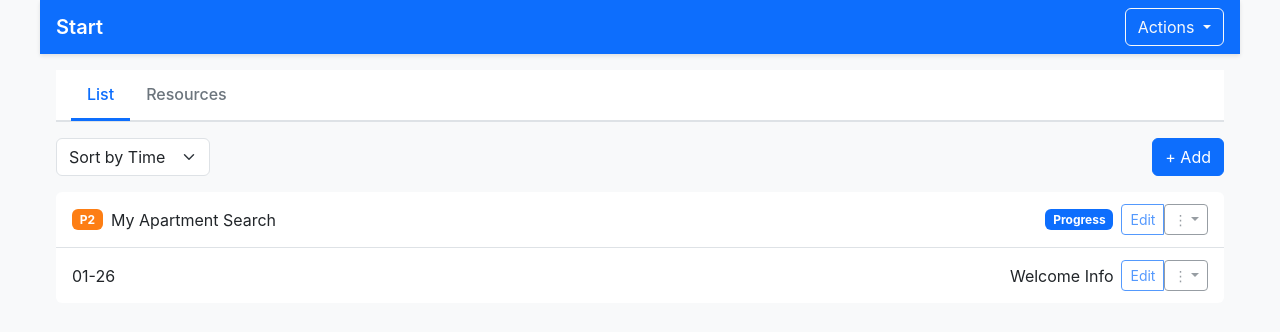
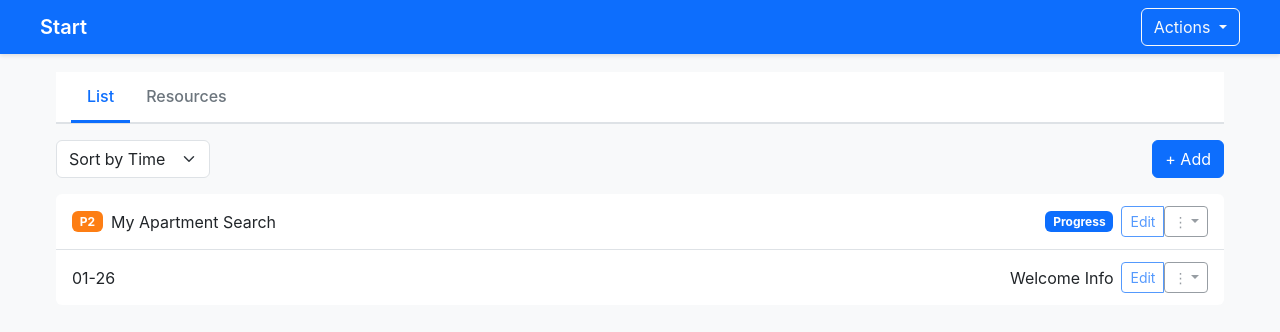
Before and after one commit to walter-a-jablonowski/sys-2, a PHP site: page / in a window 1280 px wide. Shown: the top 332 px of the page. Run offline with PHP 8.4, Linux system fonts and the light colour scheme.

Commit message:
Minor fix

```diff
--- a/claude-4-01/assets/style.css
+++ b/claude-4-01/assets/style.css
@@ -4,6 +4,7 @@
 body {
   font-family: -apple-system, BlinkMacSystemFont, 'Segoe UI', Roboto, sans-serif;
   background-color: #f8f9fa;
+  padding-top: 56px; /* Account for fixed navbar */
 }
 
 /* Header styling */
--- a/claude-4-01/index.php
+++ b/claude-4-01/index.php
@@ -37,7 +37,7 @@ $currentInstance = $dataManager->getCurrentInstance($currentPath);
 <body>
   <div class="container-fluid p-0">
     <!-- Header Bar -->
-    <nav class="navbar navbar-expand-lg navbar-dark bg-primary">
+    <nav class="navbar navbar-expand-lg navbar-dark bg-primary fixed-top">
       <div class="container-fluid">
         <span class="navbar-brand mb-0 h1">
           <?php echo htmlspecialchars($currentData['levelName'] ?? 'Start'); ?>
```
